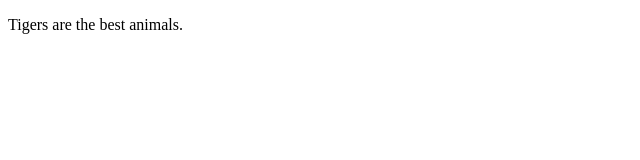
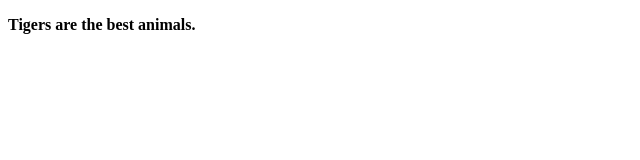
Before and after one commit to iIIuminate/iIIuminate.github.io, a plain HTML site: page index.html in a window 1280 px wide. Shown: the full height of the page, 0-640 px from the left. Drawn offline with Linux system fonts and the light colour scheme.

Commit message:
Update iIIuminate.css

```diff
--- a/iIIuminate.css
+++ b/iIIuminate.css
@@ -1,3 +1,3 @@
 p {
-  font-weight: 100px;
+  font-weight: bold;
 }
```
